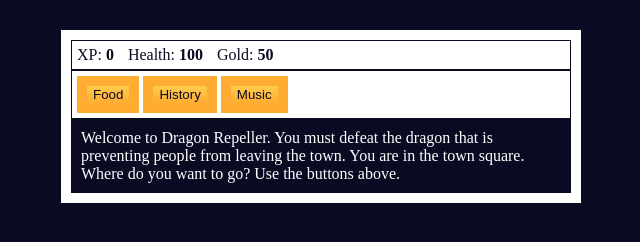
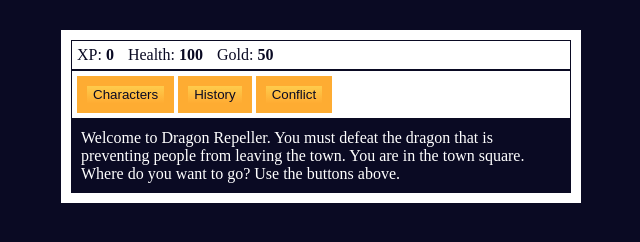
Before and after one commit to kwsmolin/monster-game, a plain HTML site: page index.html in a window 1280 px wide. Shown: the whole page, without its empty margins (319-959 px from the left). Drawn offline with Linux system fonts and the light colour scheme.

Commit message:
Update index.html

```diff
--- a/index.html
+++ b/index.html
@@ -3,7 +3,7 @@
   <head>
     <meta charset="utf-8">
     <link rel="stylesheet" href="style.css">
-    <title>RPG - Dragon Repeller</title>
+    <title>RPG - The Gatsby Game</title>
   </head>
   <body>
     <div id="game">
@@ -13,9 +13,9 @@
         <span class="stat">Gold: <strong><span id="goldText">50</span></strong></span>
       </div>
       <div id="controls">
-        <button id="button1">Food</button>
+        <button id="button1">Characters</button>
         <button id="button2">History</button>
-        <button id="button3">Music</button>
+        <button id="button3">Conflict</button>
       </div>
       <div id="monsterStats">
         <span class="stat">Monster Name: <strong><span id="monsterName"></span></strong></span>
```
